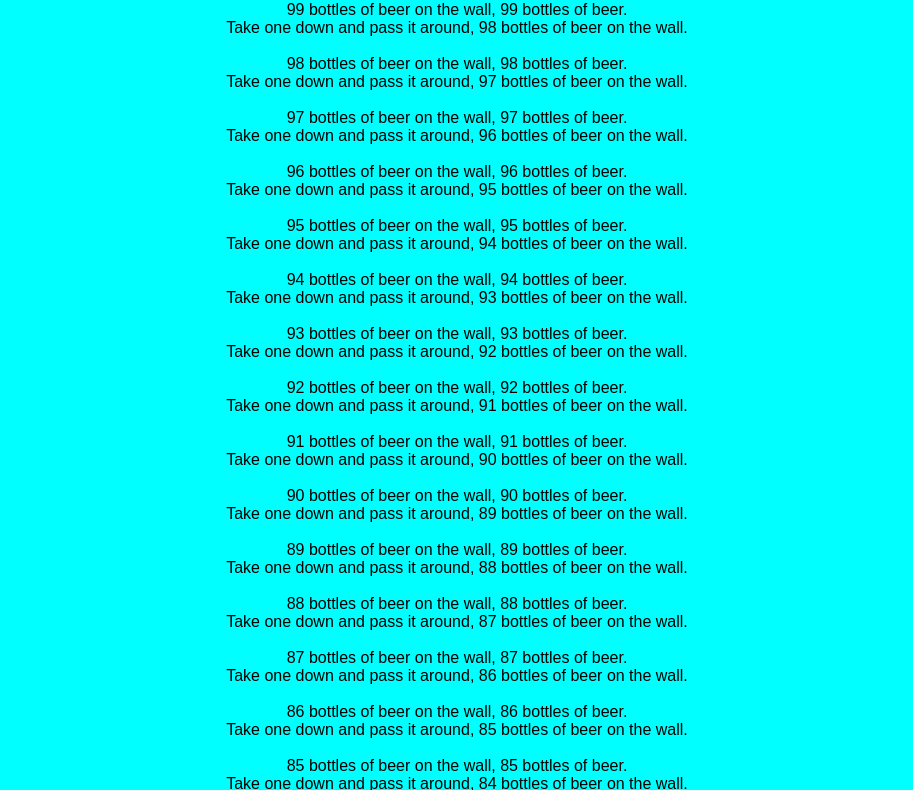
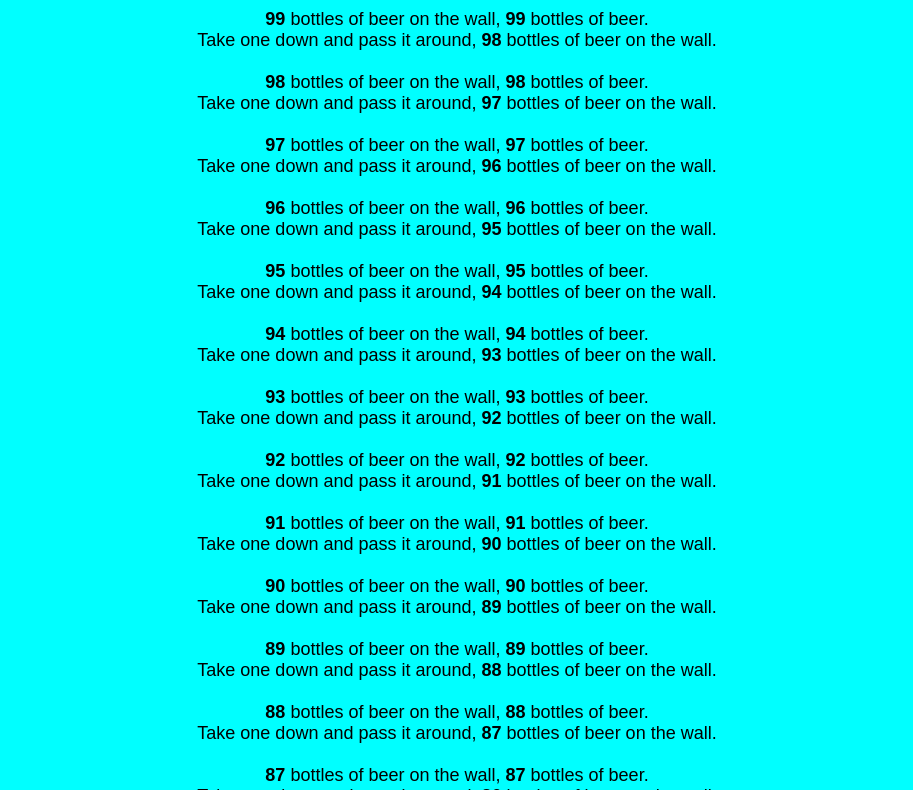
Before and after one commit to Nikhil-Portfolio-8206/1-Project-99-bottles-lyrics, a plain HTML site: page index.html in a window 1280 px wide. Shown: the part 89-879 px from the top of the page, without its empty margins (183-1096 px from the left). Drawn offline with Linux system fonts and the light colour scheme.

Commit message:
strong tag and b tag update

```diff
--- a/index.js
+++ b/index.js
@@ -1,13 +1,13 @@
 var count=99;
 var printlyrics=document.getElementById("lyrics");
 while (count>1) {
-    printlyrics.innerHTML += (count+ "</stong> bottles of beer on the wall, " +count+ " bottles of beer.<br>Take one down and pass it around, "+(count-1)+ " bottles of beer on the wall. <br> <br>");
+    printlyrics.innerHTML += ("<strong>"+count+ "</strong> bottles of beer on the wall, <strong>" +count+ "</strong> bottles of beer.<br>Take one down and pass it around, <strong>"+(count-1)+ "</strong> bottles of beer on the wall. <br> <br>");
     count--;
     if(count===1){
-        printlyrics.innerHTML += ("1 bottle of beer on the wall, 1 bottle of beer.<br>Take one down and pass it around, no more bottles of beer on the wall. <br>");
+        printlyrics.innerHTML += ("<b>1</b> bottle of beer on the wall,<b>1</b> bottle of beer.<br>Take one down and pass it around, no more bottles of beer on the wall. <br>");
         count--;
     }
 }
 if(count===0){
-    printlyrics.innerHTML += ("<br>No more bottles of beer on the wall, no more bottles of beer.<br>Go to the store and buy some more, 99 bottles of beer on the wall.");
+    printlyrics.innerHTML += ("<br>No more bottles of beer on the wall, no more bottles of beer.<br>Go to the store and buy some more, <b>99</b> bottles of beer on the wall.");
 }
--- a/style.css
+++ b/style.css
@@ -3,6 +3,7 @@ body{
     background-color: aqua;
     font-family: Arial, Helvetica, sans-serif;
     text-align: center;
+    font-size: large;
 }
 h1{
     text-decoration: underline;
```
